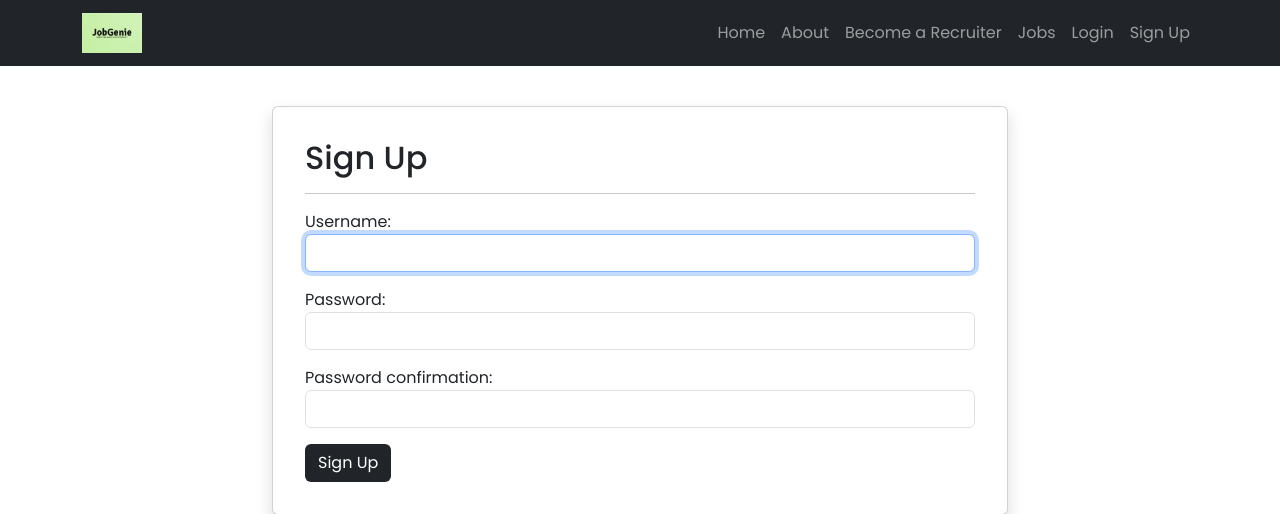
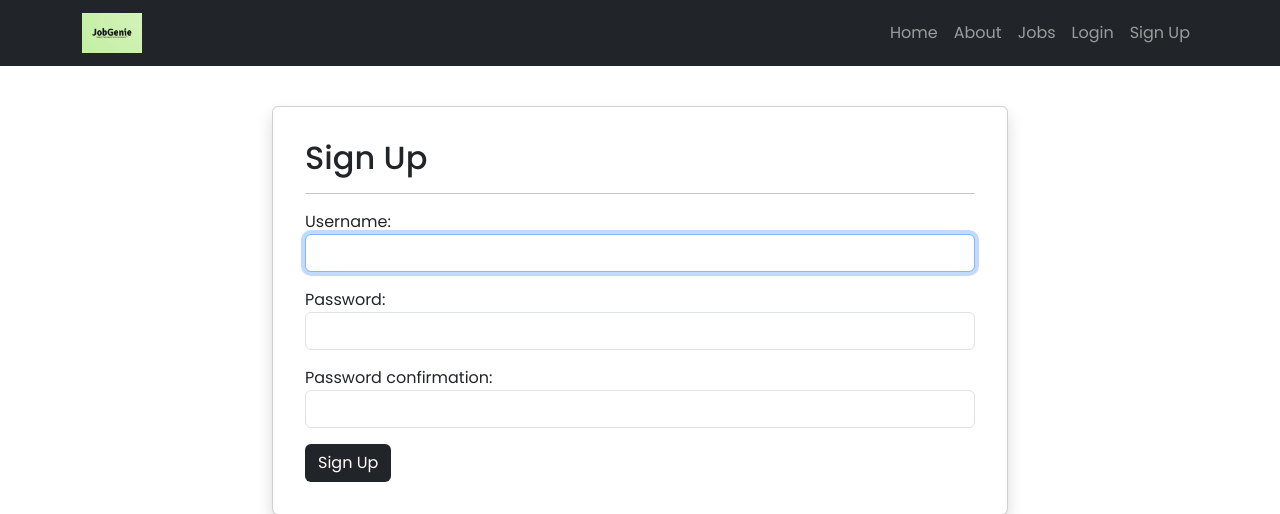
Before and after one commit to meeraranjan/jobgenie, a Django app: page /accounts/signup/ in a window 1280 px wide. Shown: the top 514 px of the page. Run offline with Django 5.2, Linux system fonts and the light colour scheme; some libraries are stand-ins or nearby versions.

Commit message:
Modified base.html

```diff
--- a/jobgenie/templates/base.html
+++ b/jobgenie/templates/base.html
@@ -39,21 +39,11 @@
                             <a class="nav-link {% if request.resolver_match.url_name == 'home.about' %}active{% endif %}"
                                 href="{% url 'home.about' %}">About</a>
                         </li>
-                        <li class="nav-item">
                         {% if user.is_authenticated %}
                             {% if user.recruiter_profile %}
+                                <li class="nav-item">
                                     <a class="nav-link" href="{% url 'recruiters:dashboard' %}">Recruiter Dashboard</a>
-                            {% else %}
-                            <a class="nav-link" href="{% url 'recruiters:become_recruiter' %}">Become a Recruiter</a>
-                            {% endif %}
-                            {% else %}
-                            <a class="nav-link"
-                                href="{% url 'accounts.login' %}?next={% url 'recruiters:become_recruiter' %}">Become a
-                                Recruiter</a>
-                            {% endif %}
                                 </li>
-                        {% if user.is_authenticated %}
-                        {% if user.recruiter_profile %}
                                 <li class="nav-item">
                                     <a class="nav-link {% if request.path|slice:':18' == '/profiles/jobseekers/' %}active{% endif %}"
                                         href="{% url 'profiles:jobseeker_list' %}">
@@ -61,13 +51,9 @@
                                     </a>
                                 </li>
                             {% else %}
-                        <li class="nav-item">
                                 <a class="nav-link" href="{% url 'recruiters:become_recruiter' %}">Become a Recruiter</a>
-                        </li>
                             {% endif %}
                         {% endif %}
-
-                        </li>
                         <li class="nav-item">
                             <a class="nav-link {% if request.path|slice:':6' == '/jobs/' %}active{% endif %}"
                                 href="{% url 'job_list' %}">
```
Also changed, not shown: db.sqlite3. Lines whose indentation alone changed are shown as unchanged.
